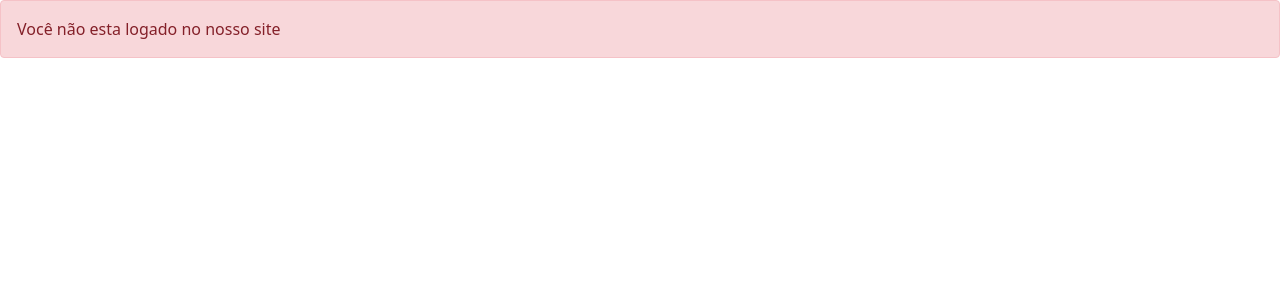
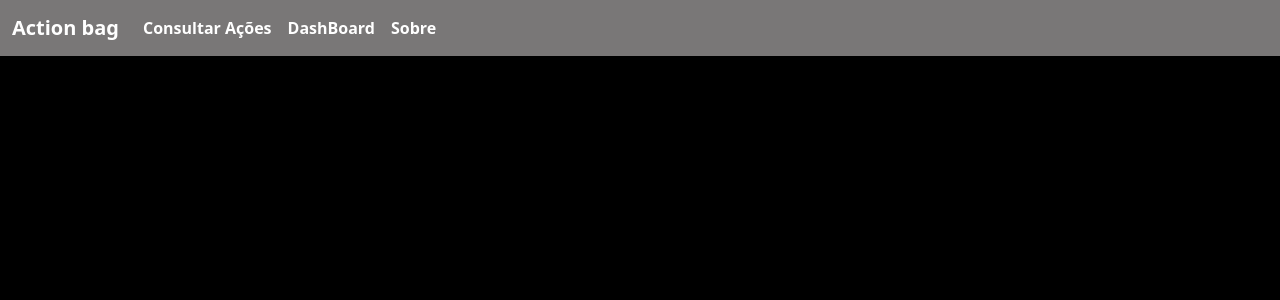
Before and after one commit to FelipeKatao/ActionBag, a Flask app: page / in a window 1280 px wide. Shown: the top 300 px of the page. Run offline with Flask 2, Linux system fonts and the light colour scheme; parts of the project's set-up code (start-up, migrations or seed data) failed here and were passed over.

Commit message:
index page update

```diff
--- a/actions.py
+++ b/actions.py
@@ -7,6 +7,7 @@ def CdiConsultData(CdiData,valoresARecuperar):
    df = pd.read_json(url)
    print(df)
    pass
+
 def ConsultarIndice(indice,periodo):
   lmt = yf.Ticker(indice)
   hist = lmt.history(period=periodo)
--- a/main.py
+++ b/main.py
@@ -25,4 +25,4 @@ def error(nome):
     return render_template("error.html", variavel = variavel)
 
 if __name__ == "__main__":
-    app.run();
+   app.run(use_debugger=False, use_reloader=True, passthrough_errors=True)
--- a/templates/index.html
+++ b/templates/index.html
@@ -8,15 +8,49 @@
     <script src="https://cdn.jsdelivr.net/npm/@popperjs/core@2.9.2/dist/umd/popper.min.js" integrity="sha384-IQsoLXl5PILFhosVNubq5LC7Qb9DXgDA9i+tQ8Zj3iwWAwPtgFTxbJ8NT4GN1R8p" crossorigin="anonymous"></script>
 <script src="https://cdn.jsdelivr.net/npm/bootstrap@5.0.2/dist/js/bootstrap.min.js" integrity="sha384-cVKIPhGWiC2Al4u+LWgxfKTRIcfu0JTxR+EQDz/bgldoEyl4H0zUF0QKbrJ0EcQF" crossorigin="anonymous"></script>
     <title>Bem vindo a ActionBag</title>
+    <style>
+        body{
+            background-color: black;
+            color: white;
+        }
+        .navbar{
+            color:#e4e448;
+            font-weight: bold;
+            background-color: #797777;
+        }
+        .navbar a{
+            color: #FFFF;
+        }
+        .navbar a:hover{
+            color: #bebe38;
+        }
+        .navbar:visited{
+            color: #e4e448;
+        }
+    </style>
 </head>
 <body>
-    <div class="alert alert-danger" role="alert">
-        Você não esta logado no nosso site
-      </div>
-      <div id="corpo">
-          <nav></nav>
-          <div id="informacao"></div>
-          <div id="articles"></div>
-      </div>
+      <nav class="navbar navbar-expand-lg">
+        <div class="container-fluid">
+          <a class="navbar-brand" href="#">Action bag</a>
+          <button class="navbar-toggler" type="button" data-bs-toggle="collapse" data-bs-target="#navbarNav" aria-controls="navbarNav" aria-expanded="false" aria-label="Toggle navigation">
+            <span class="navbar-toggler-icon"></span>
+          </button>
+          <div class="collapse navbar-collapse" id="navbarNav">
+            <ul class="navbar-nav">
+
+              <li class="nav-item">
+                <a class="nav-link" href="#">Consultar Ações</a>
+              </li>
+              <li class="nav-item">
+                <a class="nav-link" href="#">DashBoard</a>
+              </li>
+              <li class="nav-item">
+                <a class="nav-link" href="#">Sobre</a>
+              </li>
+            </ul>
+          </div>
+        </div>
+      </nav>
 </body>
 </html>
--- a/templates/tickets.html
+++ b/templates/tickets.html
@@ -7,6 +7,7 @@
     <title>Analise de acao da {{ ticketSet }}</title>
 </head>
 <body>
-    <h1>{{ ticketSet }}</h1>
+    <h1>Açoes da GOOG</h1>
+    <h3>{{ ticketSet }}</h3>
 </body>
 </html>
```
